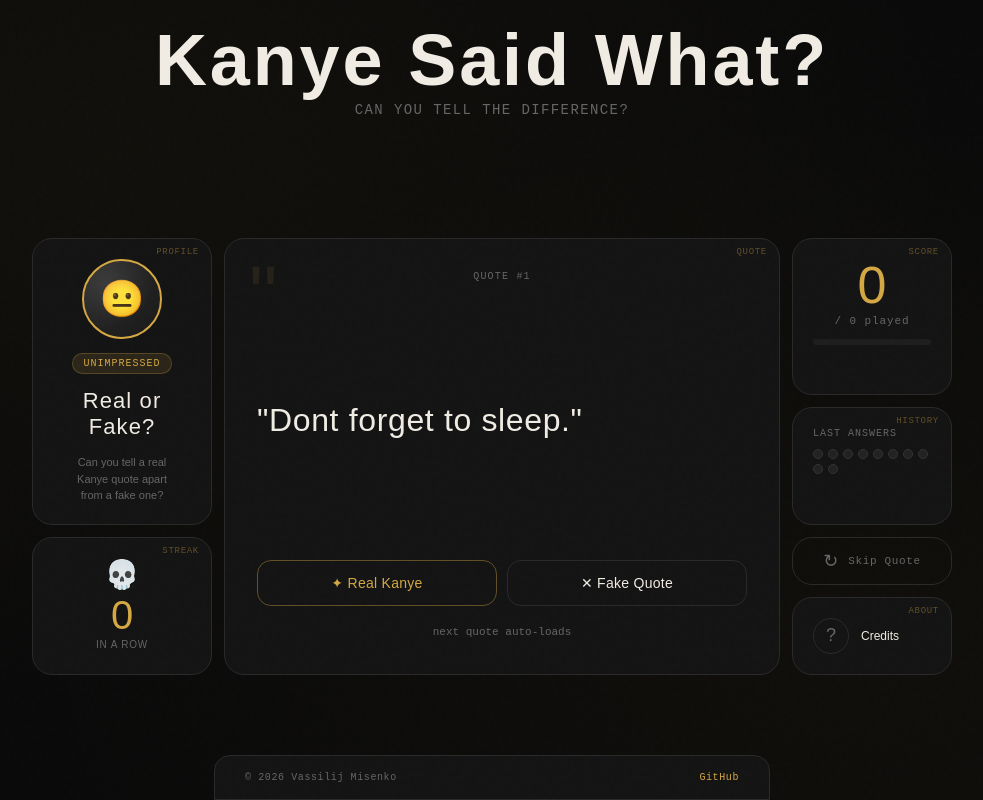
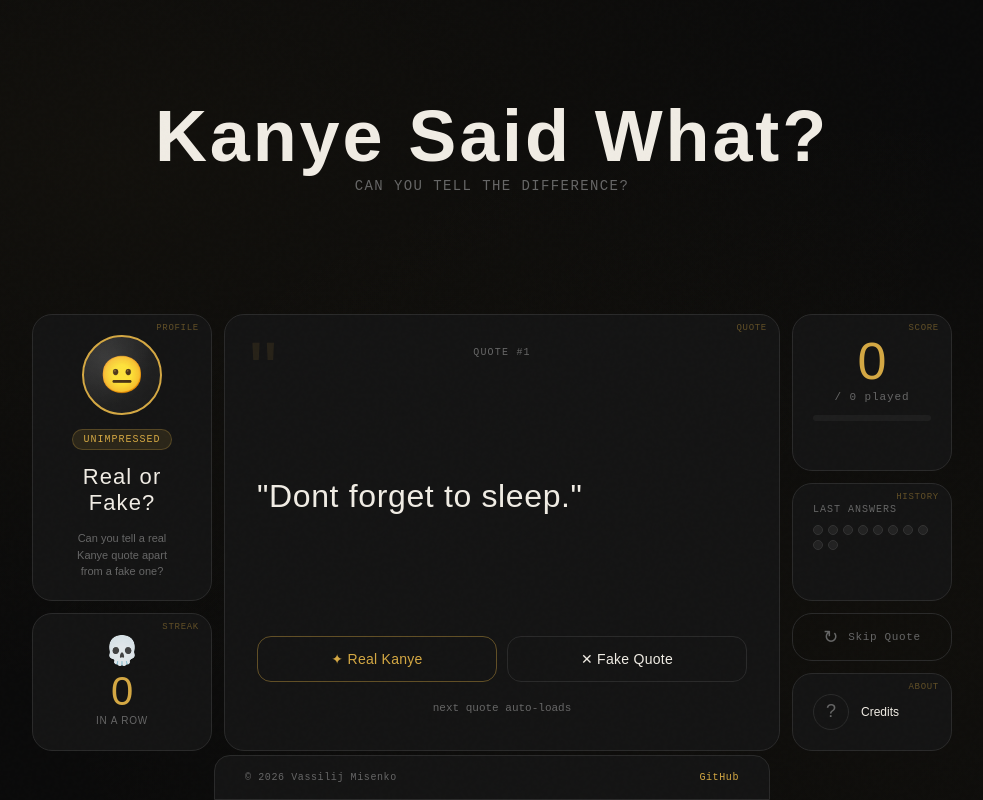
Before and after one commit to VassjaM/quote-quiz, a React (Vite) app: page / in a window 1280 px wide. Shown: the whole page, without its empty margins (148-1131 px from the left). Built offline with nearby package versions, Linux system fonts and the light colour scheme; no server answers.

Commit message:
fixed game title padding and footer border radius on mobile

```diff
--- a/src/styles/reset.css
+++ b/src/styles/reset.css
@@ -18,9 +18,7 @@
   font-family: var(--font-primary);
   min-height: 100dvh;
   display: flex;
-  padding-top: 100px;
-  padding-top: max(24px, env(safe-area-inset-top));
-  padding-bottom: max(0px, env(safe-area-inset-bottom));
+  padding: 100px 20px 0px;
   flex-direction: column;
   align-items: center;
   justify-content: flex-start;
--- a/src/styles/responsive.css
+++ b/src/styles/responsive.css
@@ -128,6 +128,7 @@
     padding: 12px 16px;
     font-size: 9px;
     align-self: center;
+    border-radius: 16px 16px 16px 16px !important;
     margin-top: 24px !important;
   }
 }
```
